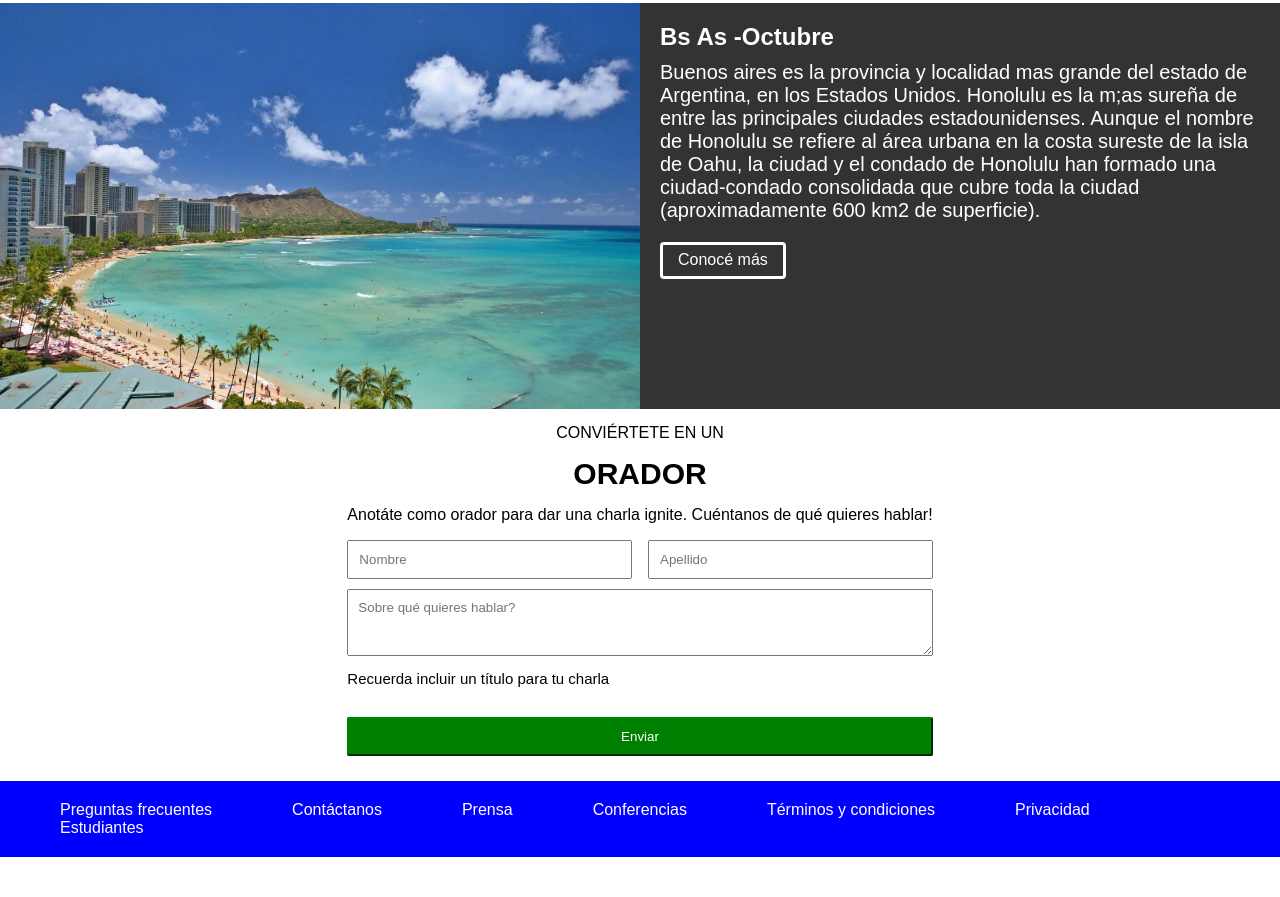
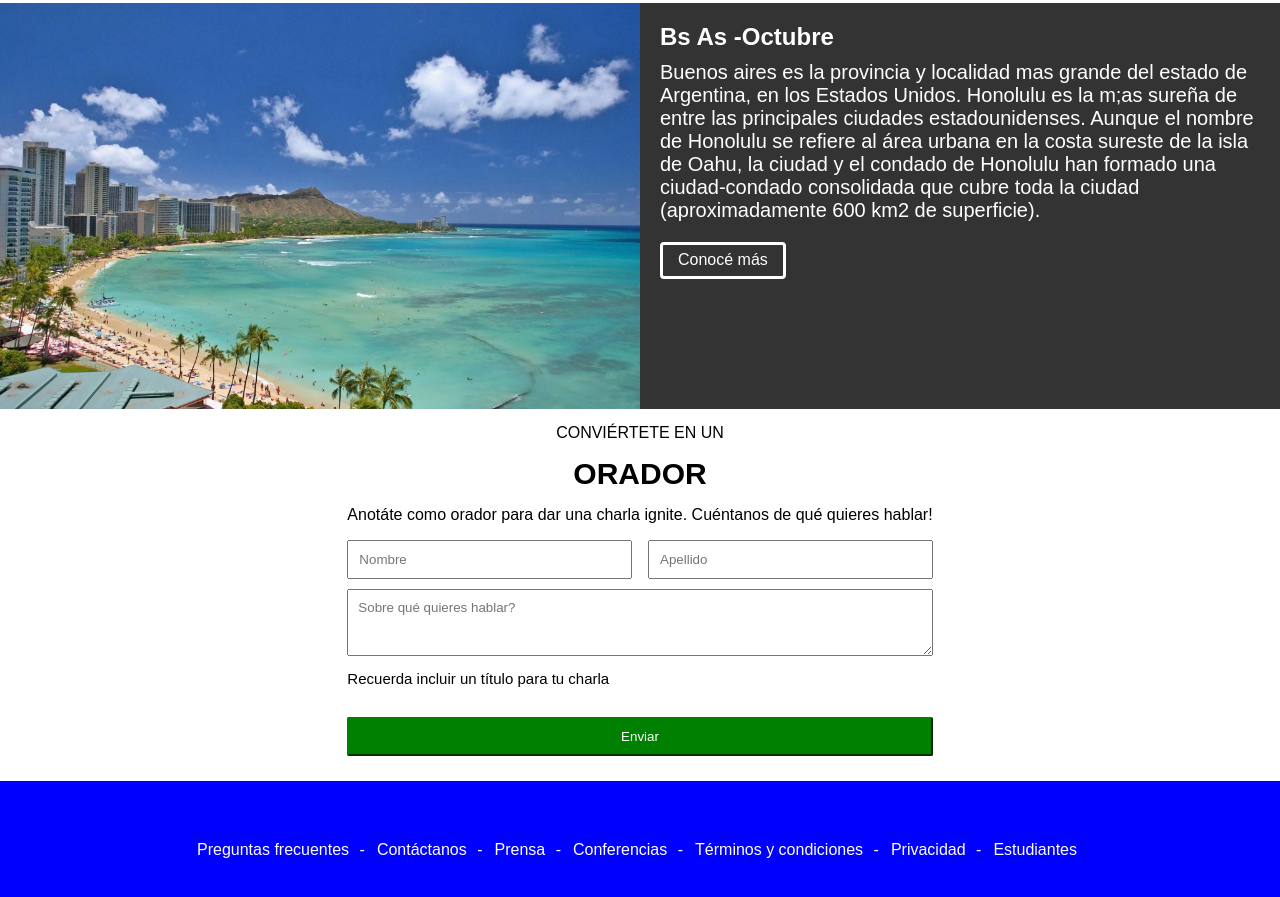
Before and after one commit to FacundoDemarco/codoacodo, a plain HTML site: page index.html in a window 1280 px wide. Shown: the part 1562-2459 px from the top of the page. Before the commit the page ends 2419 px from the top, so only its background shows below. Drawn offline with Linux system fonts and the light colour scheme.

Commit message:
first commit

```diff
--- a/css/style.css
+++ b/css/style.css
@@ -21,17 +21,11 @@ body{
     position: relative;
 }
 
-
-
-
-
 .main-width{
     width: 100%;
     max-width: 100%;
     padding: 0px;
 }
-
-
 
 .navbar {
 display: flex;
@@ -60,8 +54,6 @@ width: 100%;
 .nav-list li {
     margin-right: 10px;
 }
-
-
 
 .nav-list li a {
     text-decoration: none;
@@ -401,7 +393,6 @@ color: green;
 }
 
 
-
 .contact-form a {
     display: flex;
     font-size: 15px;
@@ -410,33 +401,47 @@ color: green;
 
 footer {
     width: 100%;
-    padding: 20px;
+    padding: 60px 20px;
     background-color: blue;
-}
-
-nav {
-    display: flex;
-    justify-content:center;
 }
 
 .nav-list-footer {
     list-style: none;
     padding: 0px;
     display: flex;
+    flex-direction: column;
+    align-items: center;
     flex-wrap: wrap;
+    gap: 12px;
+}
+
+@media (min-width: 768px) {
+    .nav-list-footer {
+        flex-direction: row;
+        justify-content: center;
+    }
 }
 
 .nav-list-footer li {
-    margin: 0 40px 40px;
+    position: relative;
+}
+
+.nav-list-footer li a {
+    color: white;
 }
 
 @media (min-width: 768px) {
-    .nav-list-footer li {
-        margin: 0 40px;
+    .nav-list-footer li::after {
+        content: " - ";
+        color: white;
+        margin-left: 6px;
+    }
+
+    .nav-list-footer li:last-child::after {
+        content: "";
     }
 }
 
-.nav-list-footer li a {
-    text-decoration: none;
-    color: white;
+.nav-list-footer li a:hover {
+    text-decoration: underline;
 }
--- a/index.html
+++ b/index.html
@@ -1,6 +1,5 @@
 <!DOCTYPE html>
 <html lang="es">
-
     <head>
         <meta charset="UTF-8">
         <meta http-equiv="X-UA-Compatible" content="IE=edge">
@@ -10,7 +9,6 @@
     </head>
 
     <body>
-
         <section class="hero">
             <div class="main-width">
                 <header>
@@ -45,7 +43,6 @@
         </section>
 
         <section class="about" id="about">
-
             <div class="contenedor" id="service">
                 <P>CONOCE A LOS</P>
                 <H3>ORADORES</H3>
@@ -100,11 +97,7 @@
                     </div>
                 </div>
             </div>
-
-
         </section>
-
-
 
         <section class="service">
             <div class="main">
@@ -120,7 +113,6 @@
                 </div>
             </div>
         </section>
-
 
         <section class="work" id="work">
             <div class="contact-wrapper">
@@ -145,17 +137,15 @@
         <footer>
             <nav>
                 <ul class="nav-list-footer">
-                <li><a href="#">Preguntas frecuentes</a></a></li>
-                <li><a href="#">Contáctanos</a></a></li>
-                <li><a href="#">Prensa</a></a></li>
-                <li><a href="#">Conferencias</a></a></li>
-                <li><a href="#">Términos y condiciones</a></a></li>
-                <li><a href="#">Privacidad</a></a></li>
-                <li><a href="#">Estudiantes</a></a></li>
+                    <li><a href="#">Preguntas frecuentes</a></li>
+                    <li><a href="#">Contáctanos</a></li>
+                    <li><a href="#">Prensa</a></li>
+                    <li><a href="#">Conferencias</a></li>
+                    <li><a href="#">Términos y condiciones</a></li>
+                    <li><a href="#">Privacidad</a></li>
+                    <li><a href="#">Estudiantes</a></li>
                 </ul>
             </nav>
         </footer>
-
     </body>
-
 </html>
```
Lines whose indentation alone changed are shown as unchanged.
